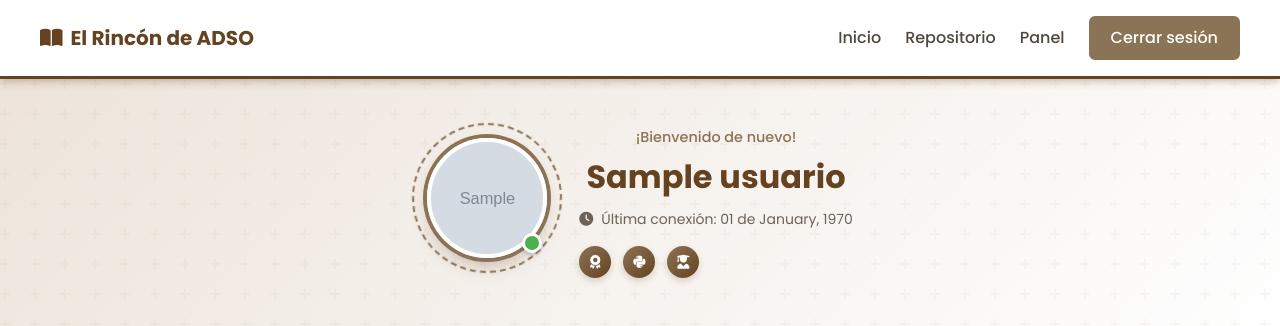
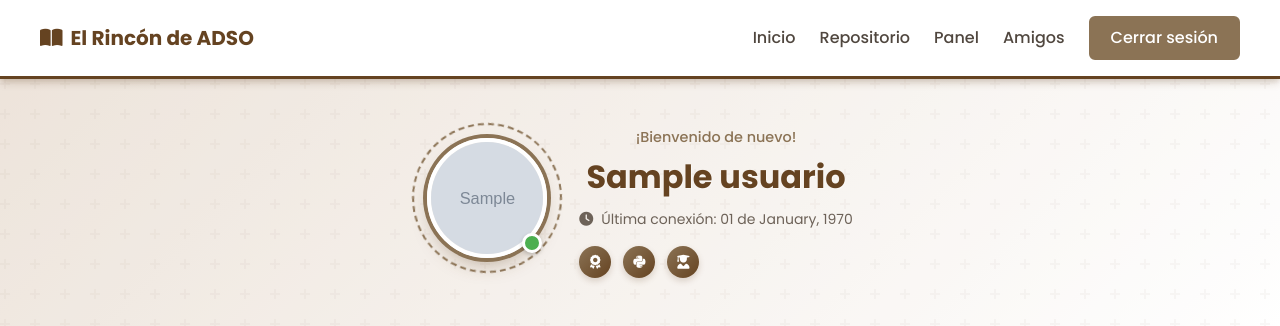
Before and after one commit to axchisan/El-rincon-de-ADSO, a PHP site: page /notify/panel-usuario.php in a window 1280 px wide. Shown: the top 326 px of the page. Run offline with PHP 8.4, Linux system fonts and the light colour scheme; the visitor is signed in with stand-in values (Sample User, id 1); tables that the repository leaves empty or names only in its code hold one stand-in row (values such as "Sample post"); grey boxes marked "Sample" are stand-in pictures; some libraries are stand-ins or nearby versions.

Commit message:
se añadio el sistema de chat, notificaciones y amigos

```diff
--- a/src/frontend/panel/panel-usuario.php
+++ b/src/frontend/panel/panel-usuario.php
@@ -69,6 +69,7 @@ try {
                 <li class="navbar__menu-item"><a href="../inicio/index.php">Inicio</a></li>
                 <li class="navbar__menu-item"><a href="../repositorio/repositorio.php">Repositorio</a></li>
                 <li class="navbar__menu-item"><a href="panel-usuario.php">Panel</a></li>
+                <li class="navbar__menu-item"><a href="../friends/amigos.php">Amigos</a></li>
                 <li class="navbar__menu-item navbar__menu-item--button"><a href="../../backend/logout.php">Cerrar sesión</a></li>
             </ul>
             <button id="mobile-menu-button" class="navbar__toggle">
@@ -80,6 +81,7 @@ try {
                 <li class="navbar__mobile-item"><a href="../inicio/index.php">Inicio</a></li>
                 <li class="navbar__mobile-item"><a href="../repositorio/repositorio.php">Repositorio</a></li>
                 <li class="navbar__mobile-item navbar__mobile-item--active"><a href="panel-usuario.php">Panel</a></li>
+                <li class="navbar__mobile-item"><a href="../friends/amigos.php">Amigos</a></li>
                 <li class="navbar__mobile-item"><a href="../../backend/logout.php">Cerrar sesión</a></li>
             </ul>
         </div>
```
